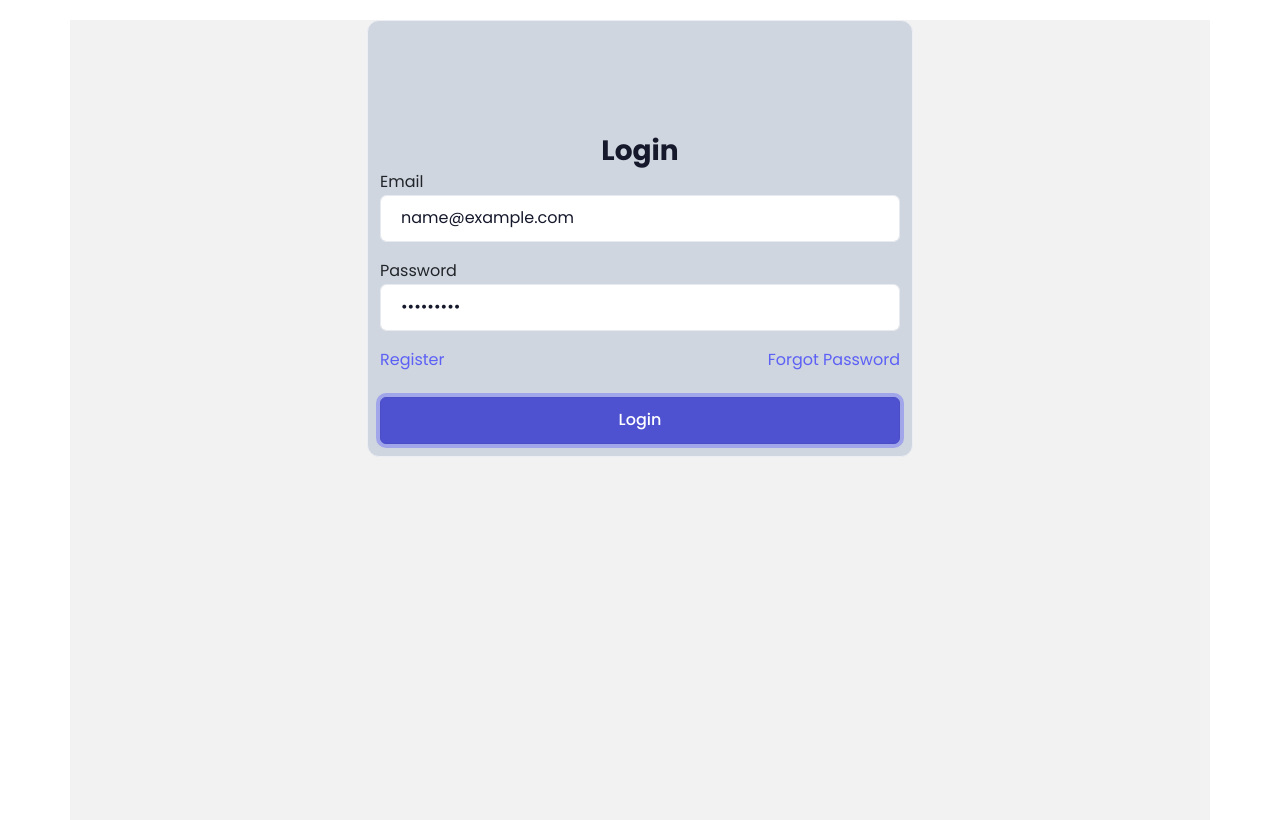
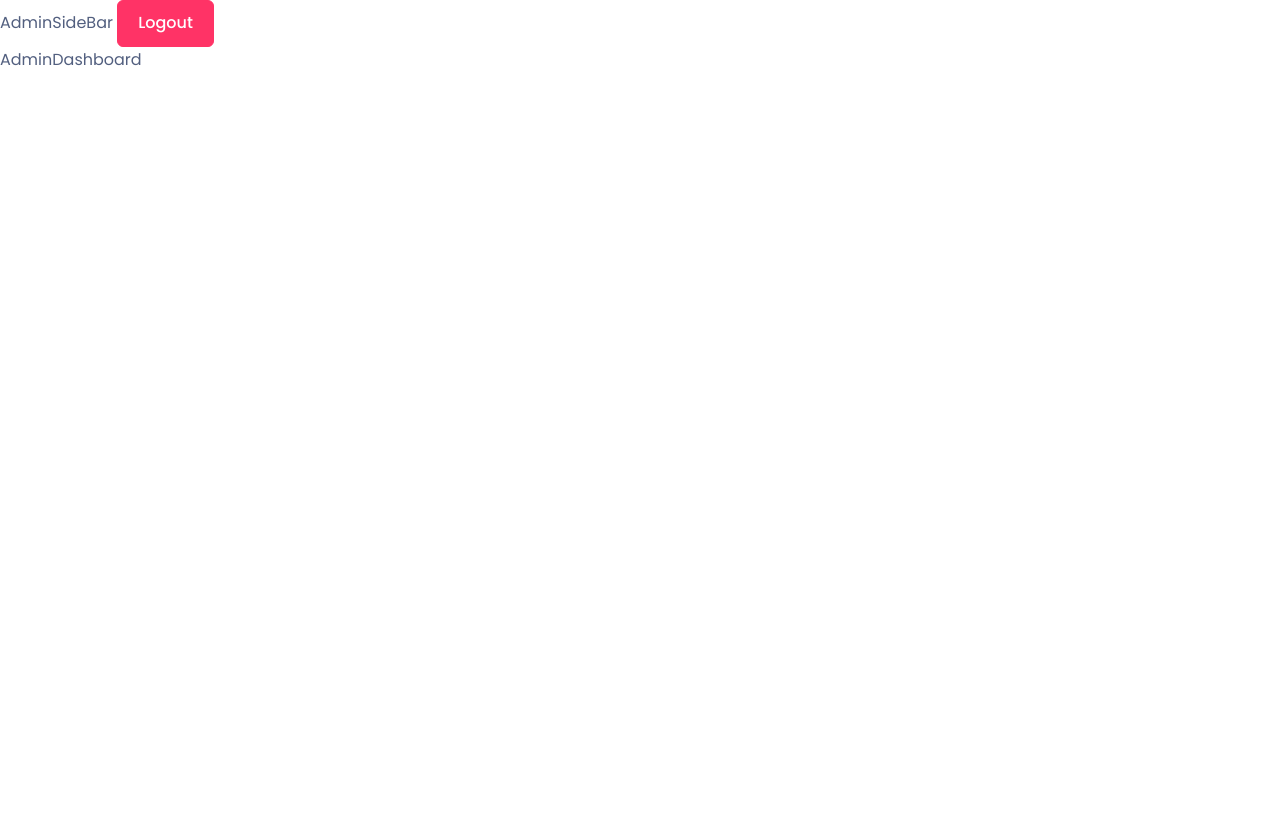
Before and after one commit to Chandru0811/school_cms, a React (Vite) app: page / in a window 1280 px wide. Both pictures are taken after typing "name@example.com", "Sample123" into the empty fields and a click on the button "Login". Built offline with nearby package versions, Linux system fonts and the light colour scheme.

Commit message:
Pages added

```diff
--- /dev/null
+++ b/src/components/admin/AdminSideBar.jsx
@@ -0,0 +1,17 @@
+import PropTypes from "prop-types";
+
+function AdminSideBar({ handleLogout }) {
+  return (
+    <div>
+      AdminSideBar{" "}
+      <button className="btn btn-danger" onClick={handleLogout}>
+        Logout
+      </button>
+    </div>
+  );
+}
+AdminSideBar.propTypes = {
+  handleLogout: PropTypes.func.isRequired,
+};
+
+export default AdminSideBar;
--- a/src/components/auth/Login.jsx
+++ b/src/components/auth/Login.jsx
@@ -1,33 +1,43 @@
-import { useFormik } from 'formik';
-import * as Yup from 'yup';
+import { useFormik } from "formik";
+import * as Yup from "yup";
+import PropTypes from "prop-types";
 
-const Login = () => {
+const Login = ({ loginAsAdmin }) => {
   const formik = useFormik({
-    initialValues: { email: '', password: '' },
+    initialValues: { email: "", password: "" },
     validationSchema: Yup.object({
-      email: Yup.string().email('Invalid email format').required('Email is required'),
-      password: Yup.string().min(6, 'Password must be at least 6 characters').required('Password is required'),
+      email: Yup.string()
+        .email("Invalid email format")
+        .required("Email is required"),
+      password: Yup.string()
+        .min(6, "Password must be at least 6 characters")
+        .required("Password is required"),
     }),
     onSubmit: (values) => {
       console.log(values);
-      // resetForm();
+      loginAsAdmin();
     },
   });
 
   return (
-    <div className="container vh-100"
-      style={{ minHeight: "100vh", backgroundColor: "#f2f2f2" }}>
-
-    <div className="card bg-secondary col-md-6 offset-md-3 mt-5 p-3" >
-      <div style={{marginTop: "100px"}}>
+    <div
+      className="container vh-100"
+      style={{ minHeight: "100vh", backgroundColor: "#f2f2f2" }}
+    >
+      <div className="card bg-secondary col-md-6 offset-md-3 mt-5 p-3">
+        <div style={{ marginTop: "100px" }}>
           <h2 className="text-center">Login</h2>
-      <form onSubmit={formik.handleSubmit} >
+          <form onSubmit={formik.handleSubmit}>
             <div className="form-group mb-4">
               <label htmlFor="email">Email</label>
               <input
                 type="email"
                 name="email"
-            className={`form-control ${formik.touched.email && formik.errors.email ? 'is-invalid' : ''}`}
+                className={`form-control ${
+                  formik.touched.email && formik.errors.email
+                    ? "is-invalid"
+                    : ""
+                }`}
                 value={formik.values.email}
                 onChange={formik.handleChange}
                 onBlur={formik.handleBlur}
@@ -41,7 +51,11 @@ const Login = () => {
               <input
                 type="password"
                 name="password"
-            className={`form-control ${formik.touched.password && formik.errors.password ? 'is-invalid' : ''}`}
+                className={`form-control ${
+                  formik.touched.password && formik.errors.password
+                    ? "is-invalid"
+                    : ""
+                }`}
                 value={formik.values.password}
                 onChange={formik.handleChange}
                 onBlur={formik.handleBlur}
@@ -55,9 +69,10 @@ const Login = () => {
               <a href="/forgot-password">Forgot Password</a>
             </div>
             <div className="text-center">
-        <button type="submit" className="btn btn-primary mt-3 w-100">Login</button>
+              <button type="submit" className="btn btn-primary mt-3 w-100">
+                Login
+              </button>
             </div>
-
           </form>
         </div>
       </div>
@@ -65,4 +80,8 @@ const Login = () => {
   );
 };
 
+Login.propTypes = {
+  loginAsAdmin: PropTypes.func.isRequired,
+};
+
 export default Login;
--- a/src/layouts/Admin.jsx
+++ b/src/layouts/Admin.jsx
@@ -1,12 +1,18 @@
 import PropTypes from "prop-types";
 import AdminDashboard from "../pages/admin/AdminDashboard";
+import { BrowserRouter, Route, Routes } from "react-router-dom";
+import AdminSideBar from "../components/admin/AdminSideBar";
 
 function Admin({ handleLogout }) {
   return (
     <div>
-      Admin
-      <button className="btn btn-danger" onClick={handleLogout}>Logout</button>
-      <AdminDashboard />
+      <BrowserRouter>
+        <AdminSideBar handleLogout={handleLogout} />
+        <Routes>
+          <Route path="/" element={<AdminDashboard />} />
+          <Route path="*" element={<AdminDashboard />} />
+        </Routes>
+      </BrowserRouter>
     </div>
   );
 }
--- a/src/layouts/Auth.jsx
+++ b/src/layouts/Auth.jsx
@@ -1,15 +1,17 @@
 import PropTypes from "prop-types";
-import Home from "../pages/client/Home";
+// import Home from "../pages/client/Home";
 import Login from "../components/auth/Login";
+import { BrowserRouter, Route, Routes } from "react-router-dom";
 
 function Auth({ loginAsAdmin }) {
   return (
     <div>
-      {/* <button className="btn btn-primary" onClick={loginAsAdmin}>
-        Login
-      </button> */}
-      <Login />
-      {/* <Home /> */}
+      <BrowserRouter>
+        <Routes>
+          <Route path="/" element={<Login loginAsAdmin={loginAsAdmin} />} />
+          <Route path="*" element={<Login loginAsAdmin={loginAsAdmin} />} />
+        </Routes>
+      </BrowserRouter>
     </div>
   );
 }
```
Also changed, not shown: src/components/auth/Forgot.jsx (added, +8 -0 lines), src/components/auth/Register.jsx (added, +8 -0 lines), src/components/auth/Reset.jsx (added, +8 -0 lines). Lines whose indentation alone changed are shown as unchanged.
